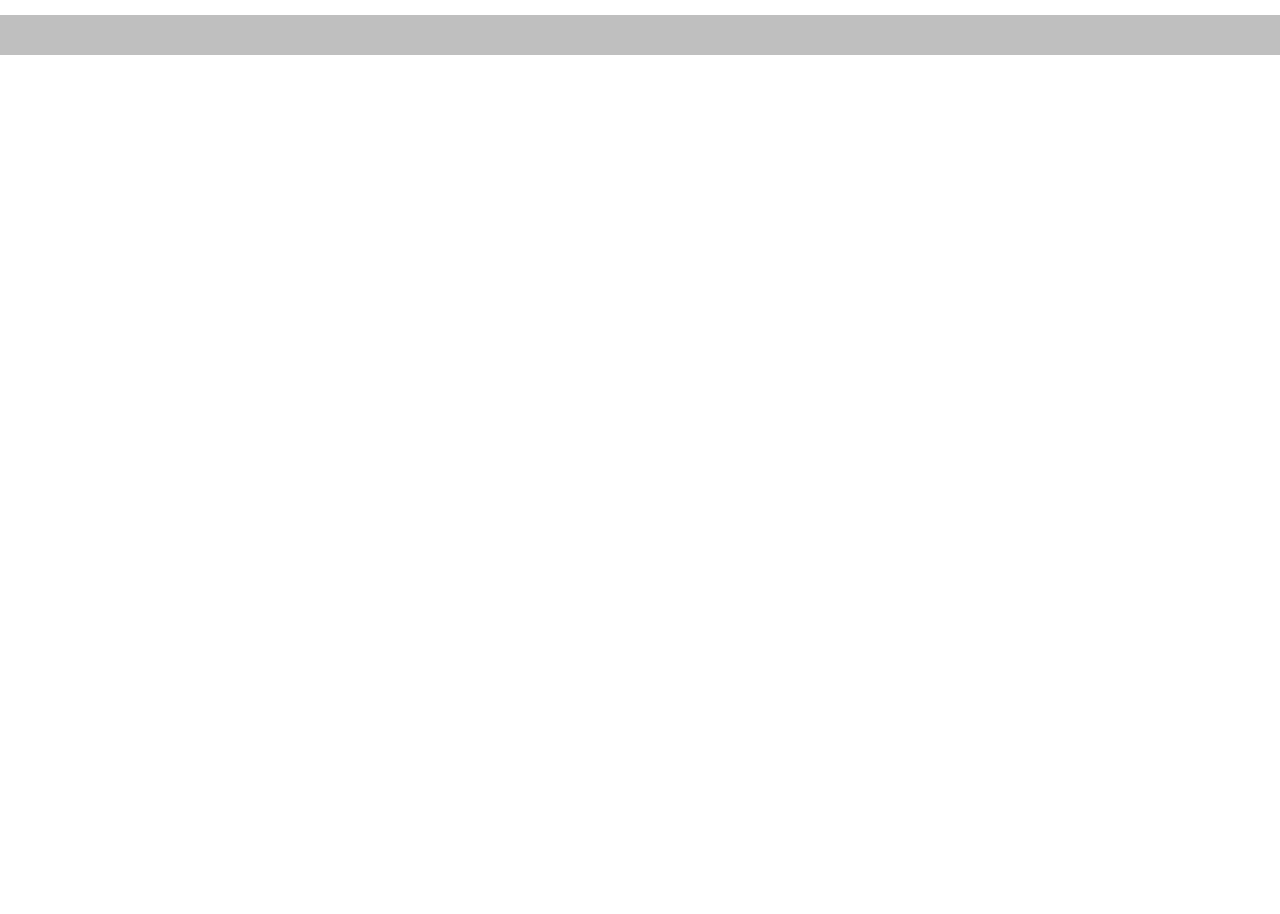
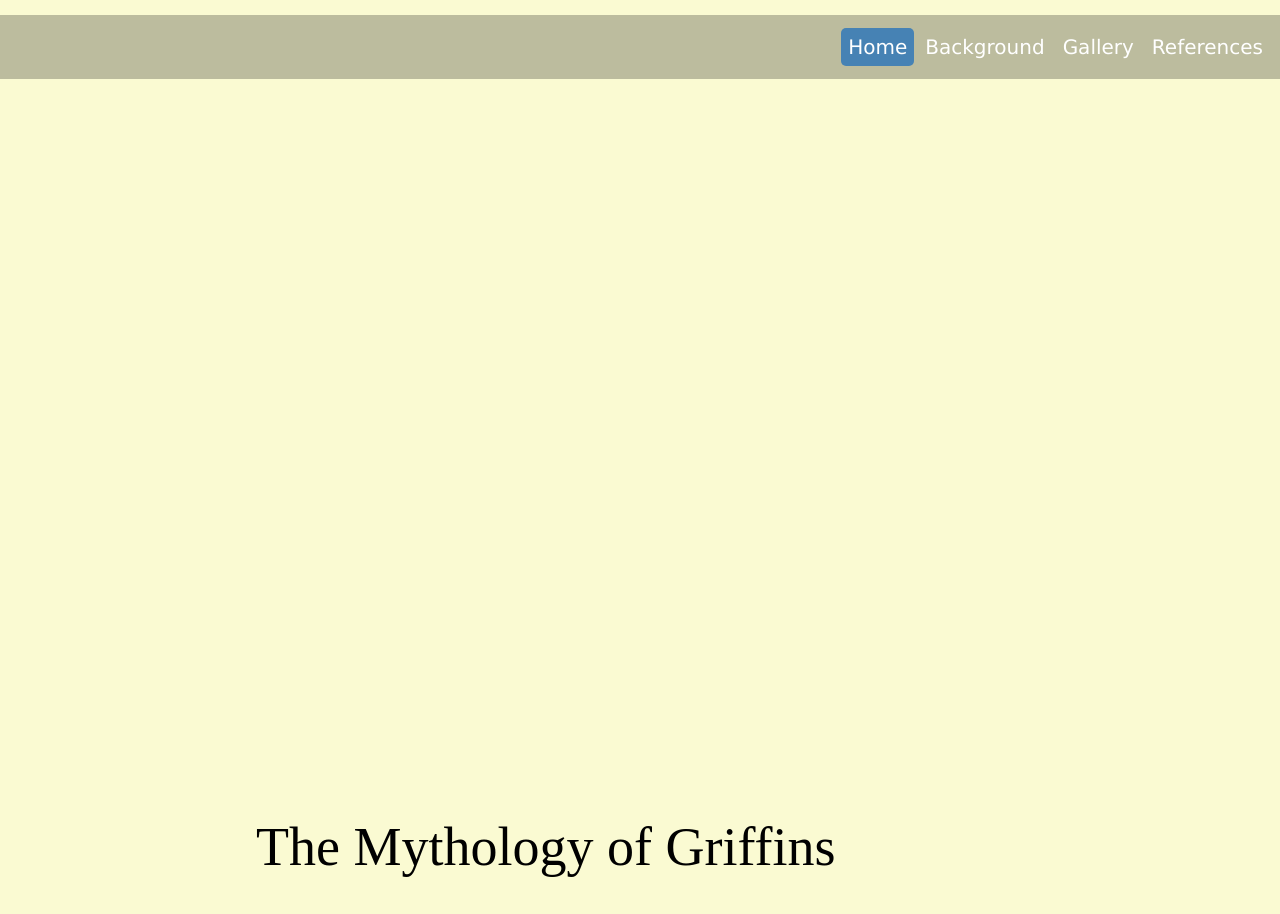
Before and after one commit to jdmar3-comp426/a01-oxchen12, a plain HTML site: page index.html in a window 1280 px wide. Before the commit the page ends 800 px from the top, so only its background shows below. Drawn offline with Linux system fonts and the light colour scheme.

Commit message:
Updated general layout

```diff
--- a/index.html
+++ b/index.html
@@ -3,11 +3,19 @@
 <head>
   <meta charset="utf-8">
   <title>Mythology</title>
-  <link rel="stylesheet" href="styles.css">
+  <link href="styles.css" rel="stylesheet">
 </head>
-<body>
-<div class="header">
-
-</div>
+<body class="home-bg">
+  <div class="vspace-large">
+    <div class="header">
+      <a class="active" href="./index.html">Home</a>
+      <a href="./background.html">Background</a>
+      <a href="./gallery.html">Gallery</a>
+      <a href="./references.html">References</a>
+    </div>
+  </div>
+  <h1>
+    The Mythology of Griffins
+  </h1>
 </body>
 </html>
```
